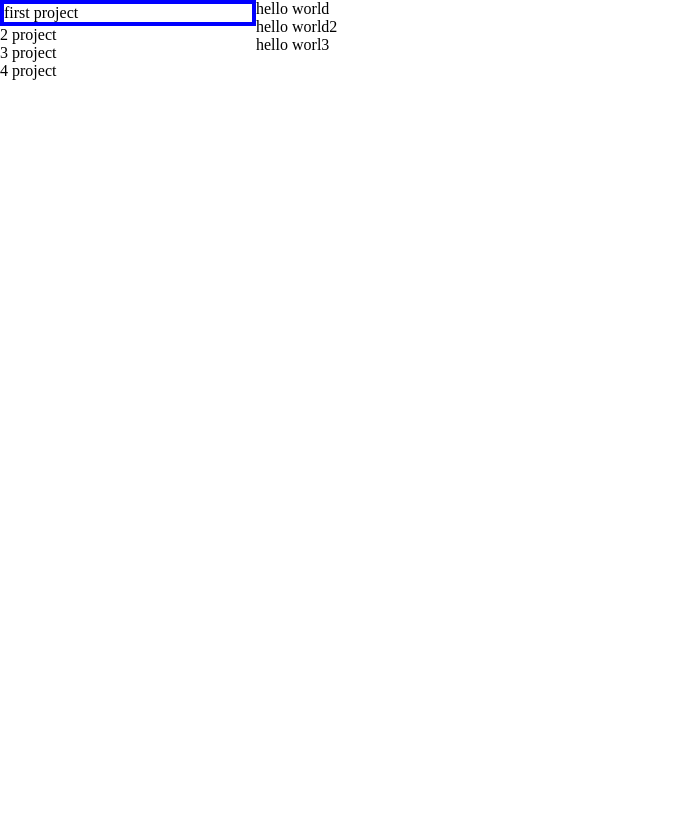
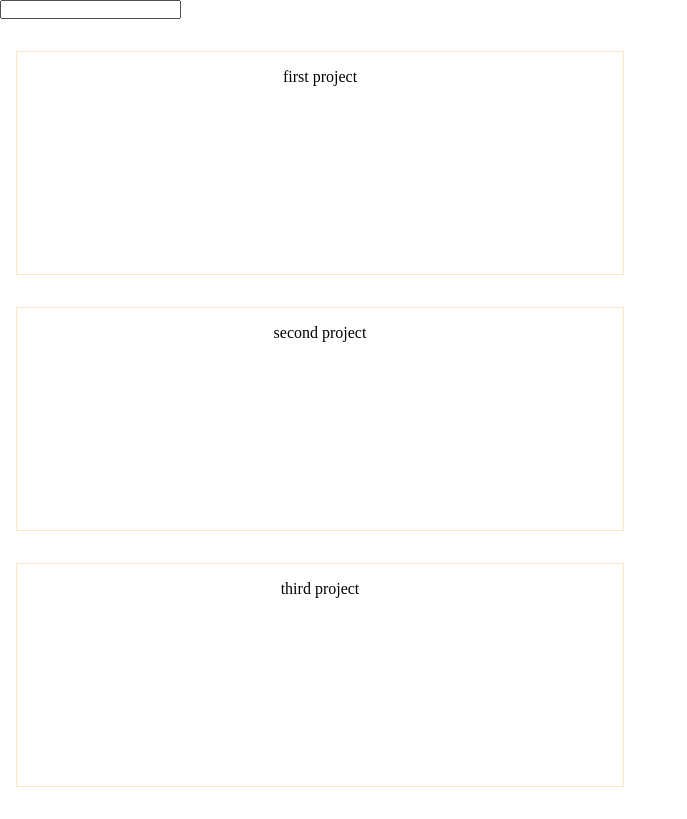
Before and after one commit to NabilHadi/todo-list-v2, a website built with webpack: page dist/index.html in a window 1280 px wide. Shown: the whole page, without its empty margins (0-687 px from the left). Built offline with nearby package versions, Linux system fonts and the light colour scheme.

Commit message:
Add project tab switching

```diff
--- a/src/homePage.js
+++ /dev/null
@@ -1,105 +0,0 @@
-import { createElement } from "./utils";
-
-class HomePageView {
-  constructor(root, projects = []) {
-    this.root = root;
-    this.projects = projects;
-    this.pageContainer = createElement({
-      attributes: {
-        id: "page-container",
-      },
-    });
-
-    this.sideBarContaier = createElement({
-      attributes: {
-        id: "side-bar",
-      },
-    });
-
-    this.mainContainer = createElement({
-      attributes: {
-        id: "main-container",
-      },
-    });
-
-    this.pageContainer.append(this.sideBarContaier, this.mainContainer);
-    this.root.append(this.pageContainer);
-  }
-
-  render(currProject) {
-    this.renderSideBar(currProject.id);
-    this.renderMainContent(currProject);
-  }
-
-  renderSideBar(currProjectId) {
-    if (!this.sideBarUl) {
-      this.sideBarUl = createElement({
-        tag: "ul",
-        attributes: {
-          id: "projects-list",
-        },
-      });
-      this.sideBarContaier.appendChild(this.sideBarUl);
-    } else {
-      this.sideBarUl.innerHTML = "";
-    }
-
-    this.projects.forEach((project) => {
-      const item = createElement({
-        tag: "li",
-        textContent: project.title,
-        dataset: {
-          id: project.id,
-        },
-      });
-
-      if (project.id === currProjectId) {
-        console.log(project);
-        item.classList.add("active-project");
-      }
-
-      this.sideBarUl.appendChild(item);
-    });
-  }
-
-  renderMainContent(project) {
-    if (!this.mainContentUl) {
-      this.mainContentUl = createElement({
-        tag: "ul",
-        attributes: {
-          id: "todos-list",
-        },
-      });
-      this.mainContainer.appendChild(this.mainContentUl);
-    } else {
-      this.mainContentUl.innerHTML = "";
-    }
-
-    project.getAllTodos().forEach((todo) => {
-      const item = createElement({
-        tag: "li",
-        dataset: {
-          id: todo.id,
-          isComplete: todo.isComplete,
-        },
-      });
-
-      const todoTitle = createElement({
-        tag: "div",
-        classNames: ["todo-title"],
-        textContent: todo.title,
-      });
-
-      const todoDueDate = createElement({
-        tag: "div",
-        classNames: ["todo-due-date"],
-        textContent: todo.dueDate,
-      });
-
-      item.append(todoTitle, todoDueDate);
-      this.mainContentUl.appendChild(item);
-    });
-  }
-}
-
-export { HomePageView };
--- a/src/index.js
+++ b/src/index.js
@@ -1,27 +1,46 @@
-import { HomePageView } from "./homePage";
+import { Project, Todo } from "./models";
+import { createElement } from "./utils";
 import "./style.css";
-import { createElement } from "./utils";
-import { Project, Todo } from "./models";
 
-const project1 = new Project("first project", [
-  new Todo("hello world"),
-  new Todo("hello world2"),
-  new Todo("hello worl3"),
-]);
-const project2 = new Project("2 project");
-const project3 = new Project("3 project");
-const project4 = new Project("4 project");
+const root = createElement({ tag: "div", attributes: { id: "root" } });
+document.body.append(root);
 
-const projects = [project1, project2, project3, project4];
+const nav = createElement({ tag: "div", attributes: { id: "nav" } });
+root.append(nav);
 
-const root = createElement({
-  tag: "div",
-  attributes: {
-    id: "root",
-  },
-});
+const main = createElement({ tag: "div", attributes: { id: "main" } });
+root.append(main);
 
-const homePage = new HomePageView(root, projects);
-homePage.render(project1);
+const projects = [
+  new Project("first project", [
+    new Todo("first todo", "first todo description", new Date(), 1, false),
+    new Todo("second todo", "second todo description", new Date(), 2, true),
+    new Todo("third todo", "third todo description", new Date(), 3, false),
+  ]),
+  new Project("second project", [
+    new Todo("forth todo", "forth todo description", new Date(), 4, true),
+    new Todo("fifth todo", "fifth todo description", new Date(), 5, false),
+    new Todo("sixth todo", "sixth todo description", new Date(), 6, true),
+  ]),
+  new Project("third project", [
+    new Todo("seventh todo", "seventh todo description", new Date(), 7, false),
+    new Todo("eighth todo", "eighth todo description", new Date(), 8, true),
+    new Todo("ninth todo", "ninth todo description", new Date(), 9, false),
+  ]),
+];
 
-document.body.append(root);
+for (const project of projects) {
+  nav.append(
+    createElement({
+      textContent: project.title,
+      eventHandlers: {
+        click: function () {
+          main.innerHTML = "";
+          for (const todo of project.getAllTodos()) {
+            main.append(createElement({ textContent: todo.title }));
+          }
+        },
+      },
+    })
+  );
+}
--- a/src/models.js
+++ b/src/models.js
@@ -1,91 +1,59 @@
 import { v4 as uuidv4 } from "uuid";
 
 class Todo {
-  constructor(_title, _description, _dueDate, _priority, _isComplete) {
-    Object.defineProperties(this, {
-      id: {
-        value: uuidv4(),
-        enumerable: true,
-      },
-      title: {
-        value: _title,
-        enumerable: true,
-      },
-      description: {
-        value: _description,
-        enumerable: true,
-      },
-      dueDate: {
-        value: _dueDate,
-        enumerable: true,
-      },
-      priority: {
-        value: _priority,
-        enumerable: true,
-      },
-      isComplete: {
-        value: _isComplete,
-        enumerable: true,
-      },
-    });
+  constructor(title, description, dueDate, priority, isComplete) {
+    this.id = uuidv4();
+    this.title = title;
+    this.description = description;
+    this.dueDate = dueDate;
+    this.priority = priority;
+    this.isComplete = isComplete;
   }
 }
 
 class Project {
-  #todos;
-
-  constructor(_title, _todos = []) {
-    Object.defineProperties(this, {
-      id: {
-        value: uuidv4(),
-        enumerable: true,
-      },
-      title: {
-        value: _title,
-        enumerable: true,
-      },
-    });
-
-    this.#todos = _todos;
+  constructor(title, todos = []) {
+    this.title = title;
+    this.todos = todos;
   }
 
-  bindOnTodoChangeHandler(handler) {
+  bindOnTodosChangeHandler(handler) {
     this.onTodosChange = handler;
   }
 
   addTodo(todo) {
-    this.#todos.push(todo);
+    this.todos.push(todo);
 
-    this.onTodosChange(this.#todos);
+    this.onTodosChange(this.todos);
   }
 
   deleteTodo(id) {
-    this.#todos = this.#todos.filter((todo) => {
+    this.todos = this.todos.filter((todo) => {
       if (todo.id !== id) {
         return true;
       }
     });
 
-    this.onTodosChange(this.#todos);
+    this.onTodosChange(this.todos);
   }
 
   changeTodo(id, newState = {}) {
-    const todoIndex = this.#todos.findIndex((todo) => {
+    const todoIndex = this.todos.findIndex((todo) => {
       return todo.id === id;
     });
 
     if (todoIndex) {
-      this.#todos[todoIndex] = { ...this.#todos[todoIndex], ...newState };
-      this.onTodosChange(this.#todos);
+      this.todos[todoIndex] = { ...this.todos[todoIndex], ...newState };
+      this.onTodosChange(this.todos);
     }
   }
 
   getTodo(id) {
-    return this.#todos.find((todo) => todo.id === id);
+    return this.todos.find((todo) => todo.id === id);
   }
 
   getAllTodos() {
-    return [...this.#todos];
+    return [...this.todos];
   }
 }
 
--- a/src/style.css
+++ b/src/style.css
@@ -20,17 +20,33 @@ img {
   width: 100%;
 }
 
-#root,
-#page-container {
+#root {
   height: 100%;
   width: 100%;
+  display: flex;
+  text-align: center;
 }
 
-#page-container {
-  display: grid;
-  grid-template-columns: minmax(250px, 20%) 1fr;
+#root > * {
+  flex: 1;
 }
 
-#projects-list .active-project {
-  border: 4px solid blue;
+#nav,
+#main {
+  display: flex;
+  flex-direction: column;
+  padding: 1rem;
 }
+
+#nav > * {
+  border: 1px solid bisque;
+  flex: 1;
+  padding: 1rem;
+  margin: 1rem 0;
+}
+
+#main > * {
+  margin: 1rem 0;
+  padding: 1rem;
+  border: 2px double dodgerblue;
+}
--- a/src/utils.js
+++ b/src/utils.js
@@ -1,10 +1,11 @@
 export function createElement({
   tag = "div",
   classNames = [],
-  textContent = "",
+  textContent,
   dataset = {},
   attributes = {},
-}) {
+  eventHandlers = {},
+} = {}) {
   // Create elm with tag
   const elm = document.createElement(tag);
 
@@ -14,7 +15,9 @@ export function createElement({
   });
 
   // Set textContent
-  elm.textContent = textContent;
+  if (textContent) {
+    elm.textContent = textContent;
+  }
 
   // Set dataset
   for (const key in dataset) {
@@ -26,5 +29,10 @@ export function createElement({
     elm.setAttribute(key, attributes[key]);
   }
 
+  // Set Handlers
+  for (const key in eventHandlers) {
+    elm.addEventListener(key, eventHandlers[key]);
+  }
+
   return elm;
 }
--- a/src/views.js
+++ /dev/null
@@ -1,53 +0,0 @@
-const { createElement } = require("./utils");
-
-class TodoView {
-  constructor(todo = {}) {
-    this.todo = todo;
-
-    this.containerView = createElement({
-      tag: "div",
-      classNames: ["todo-container"],
-      dataset: {
-        todoId: todo.id,
-        isComplete: todo.isComplete,
-      },
-    });
-
-    this.titleView = createElement({
-      tag: "div",
-      classNames: ["todo-title"],
-      textContent: todo.title,
-    });
-
-    this.descriptionView = createElement({
-      tag: "p",
-      classNames: ["todo-description"],
-      textContent: todo.description,
-    });
-
-    this.dueDateView = createElement({
-      tag: "div",
-      classNames: ["todo-due-date"],
-      textContent: todo.dueDate,
-    });
-
-    this.priorityView = createElement({
-      tag: "div",
-      classNames: ["todo-priority"],
-      textContent: todo.priority,
-    });
-
-    this.containerView.append(
-      this.titleView,
-      this.descriptionView,
-      this.dueDateView,
-      this.priorityView
-    );
-  }
-
-  getView() {
-    return this.containerView;
-  }
-}
-
-export { TodoView };
```
Also changed, not shown: dist/index.html.
